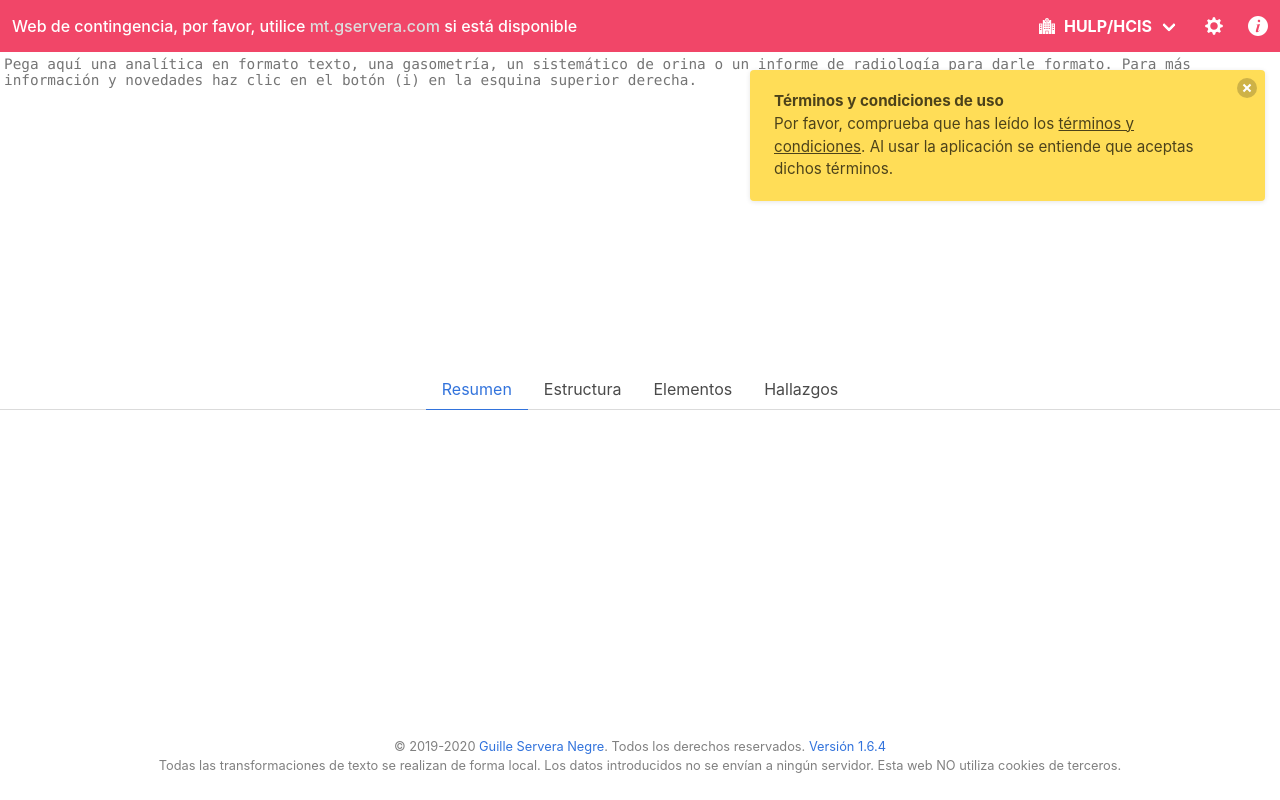
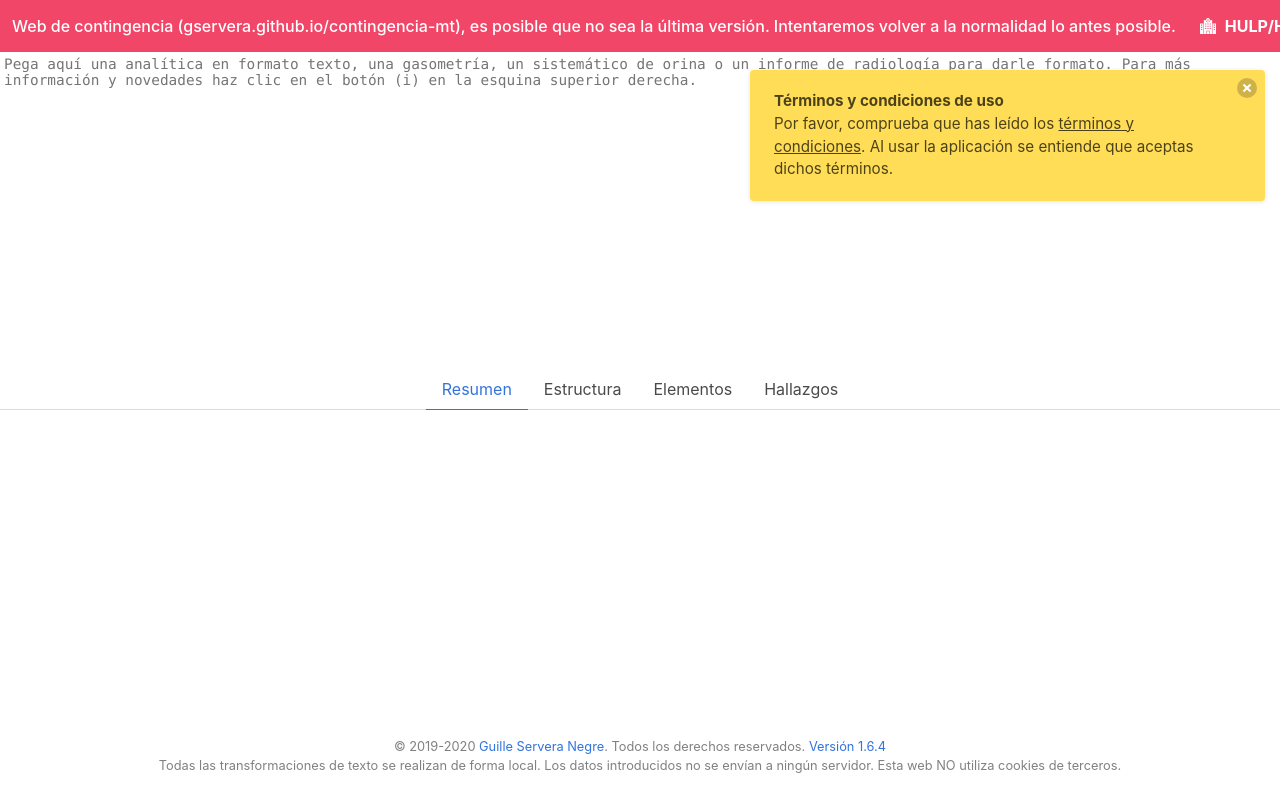
Before and after one commit to gservera/contingencia-mt, a plain HTML site: page index.html in a window 1280 px wide. Drawn offline with Linux system fonts and the light colour scheme; no server answers.

Commit message:
Changed message

```diff
--- a/index.html
+++ b/index.html
@@ -27,7 +27,7 @@
     <nav class="navbar is-danger" role="navigation" aria-label="main navigation">
         <div class="navbar-brand">
             <div class="navbar-item">
-                Web de contingencia, por favor, utilice&nbsp;<a style="color: #ddd;" href="https://mt.gservera.com" class="href">mt.gservera.com</a>&nbsp;si está disponible
+                Web de contingencia (gservera.github.io/contingencia-mt), es posible que no sea la última versión. Intentaremos volver a la normalidad lo antes posible.
             </div>
             <a role="button" class="navbar-burger burger" aria-label="menu" aria-expanded="false" data-target="menu">
                 <span aria-hidden="true"></span>
```
